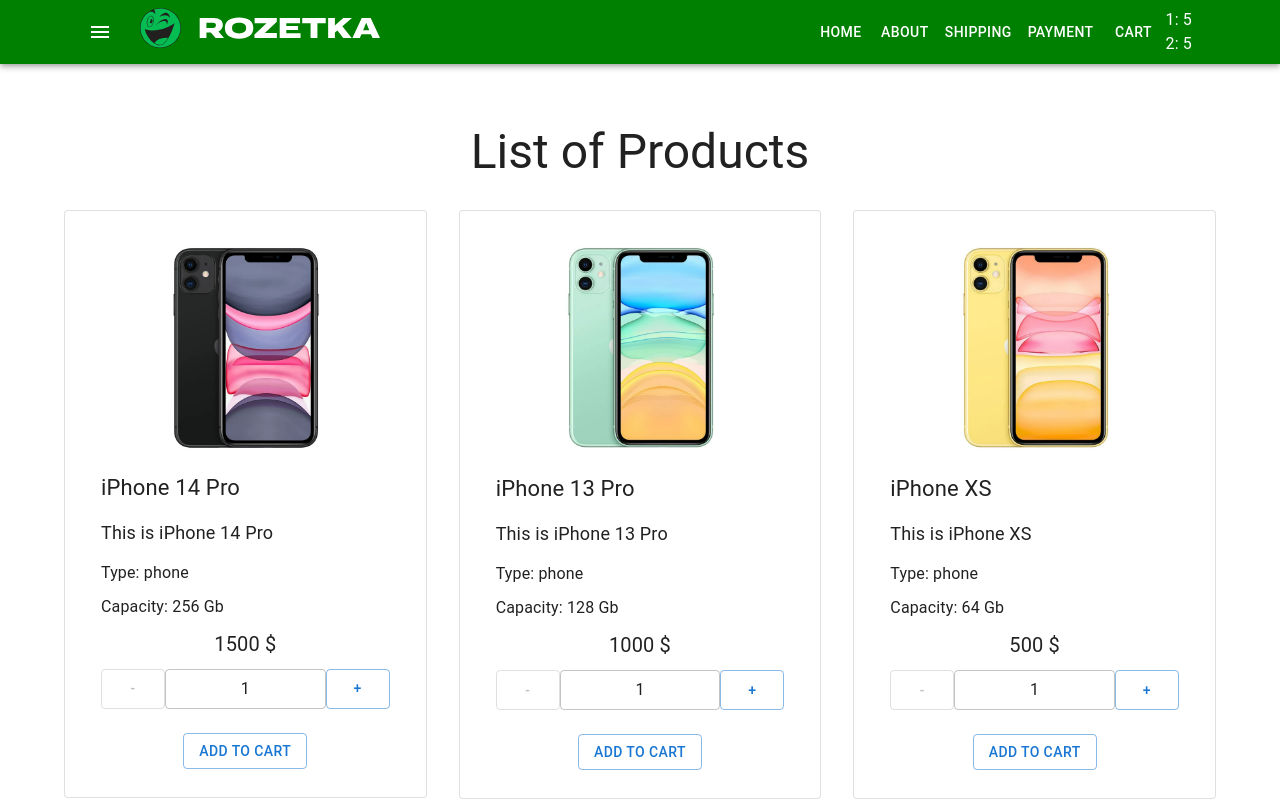
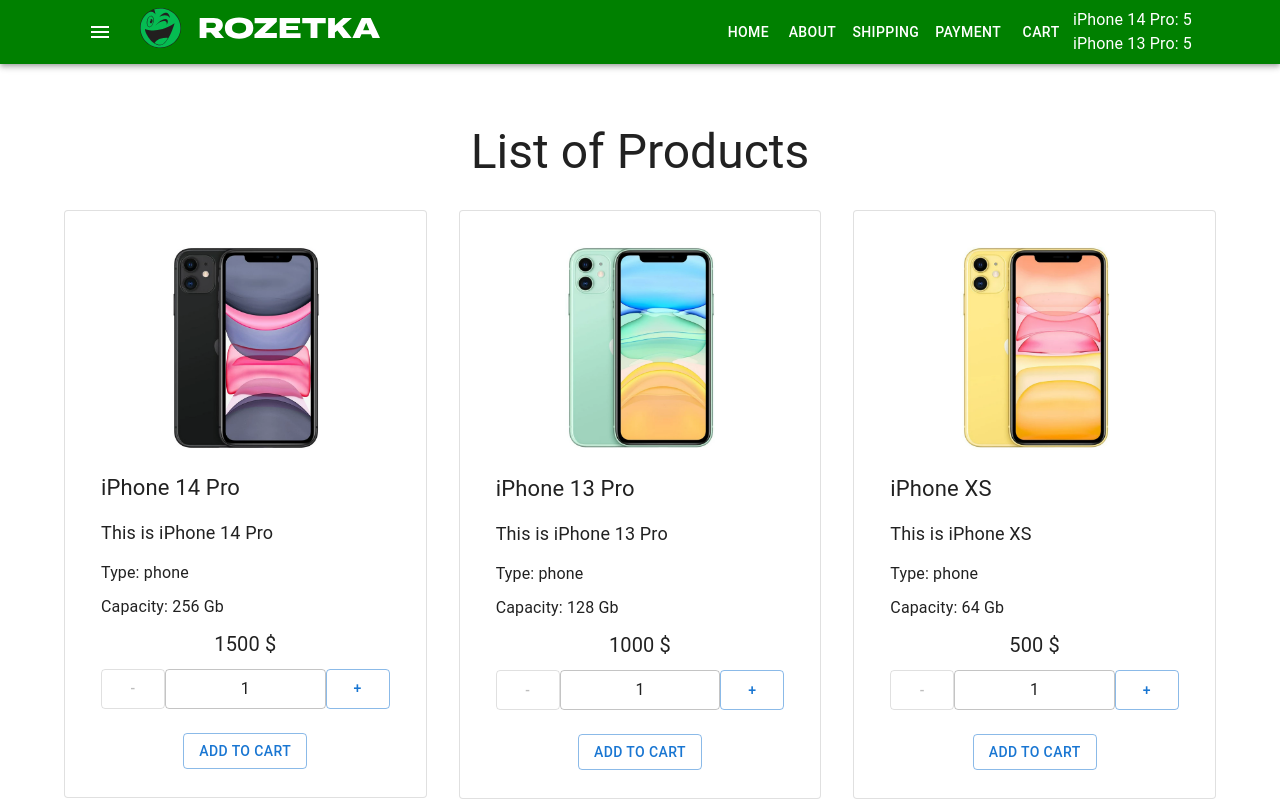
Before and after one commit to MaksAntoshkin/react-22-10, a React (Create React App) app: page / in a window 1280 px wide. Shown: the top 801 px of the page. Built offline with nearby package versions, Linux system fonts and the light colour scheme.

Commit message:
add title to cart

```diff
--- a/src/components/CartHeader/CartHeader.tsx
+++ b/src/components/CartHeader/CartHeader.tsx
@@ -1,15 +1,17 @@
+import productsArray from 'utils/productsArray'
+
 type Props = {
     productsInCart: {
         [id: number]: number
     }
 }
 const CartHeader = ({ productsInCart }: Props) => {
-    console.log(Object.keys(productsInCart))
     return (
         <div>
             {Object.keys(productsInCart).map((productId) => (
                 <div key={productId}>
-                    {productId}: {productsInCart[parseInt(productId)]}
+                    {productsArray[parseInt(productId) - 1].title}:{' '}
+                    {productsInCart[parseInt(productId)]}
                 </div>
             ))}
         </div>
```
